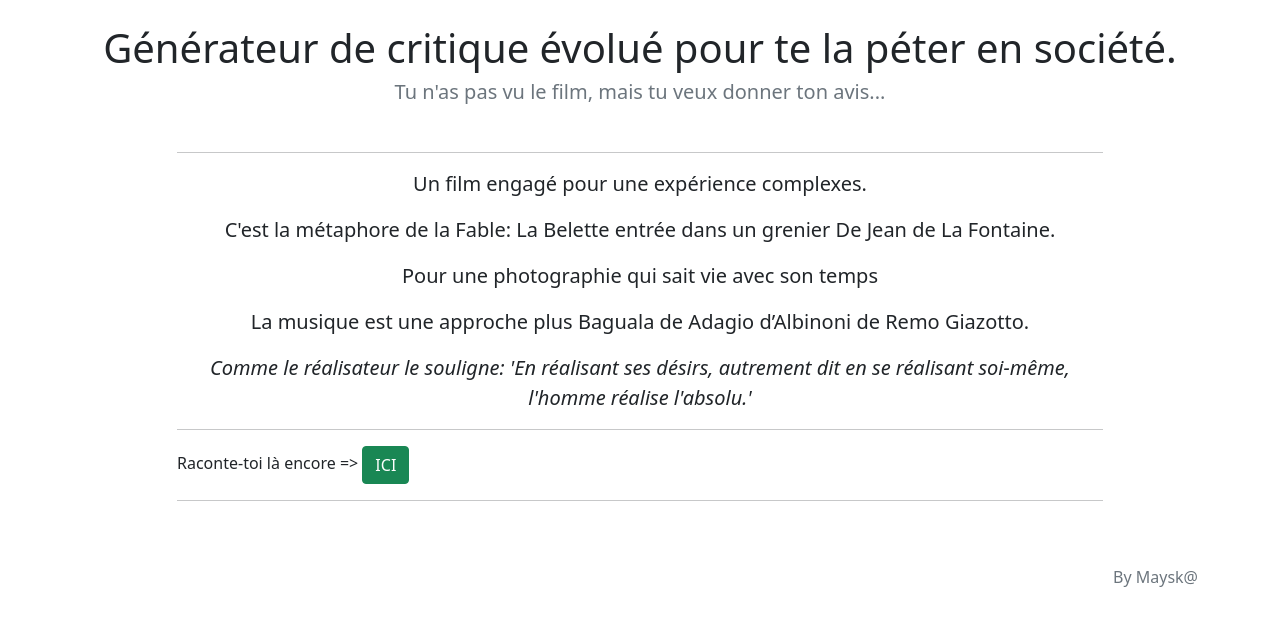
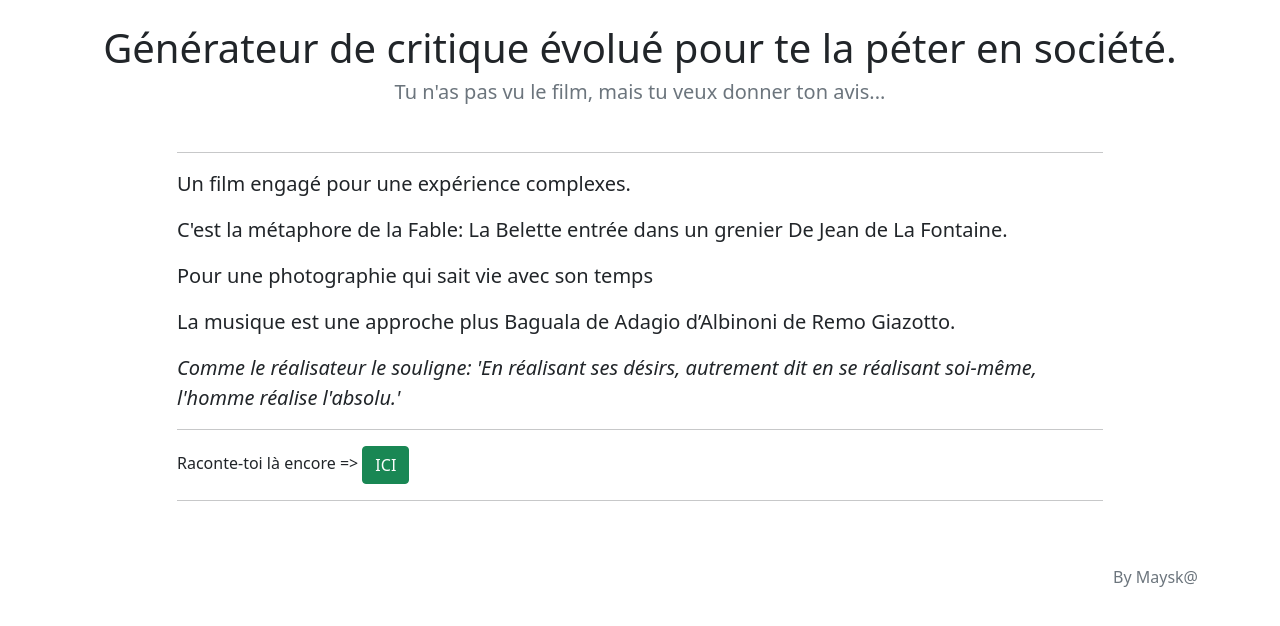
Before and after one commit to Mayska/review_generator, a Next.js app: page / in a window 1280 px wide. Shown: the top 626 px of the page. Built offline with nearby package versions, Linux system fonts and the light colour scheme; a web font is replaced by a local one.

Commit message:
suppr center p

```diff
--- a/pages/index.tsx
+++ b/pages/index.tsx
@@ -440,11 +440,11 @@ export default function Index() {
             <br />
             <hr />
             <form action="/" method="GET">
-              <p className='text-center fs-5'>{firstParagraph}</p>
-              <p className='text-center fs-5'>{secondParagraph}</p>
-              <p className='text-center fs-5'>{thirdParagraph}</p>
-              <p className='text-center fs-5'>{fifthParagraph}</p>
-              <p className='text-center fs-5 fst-italic'>{fourthParagraph}</p>
+              <p className='text fs-5'>{firstParagraph}</p>
+              <p className='text fs-5'>{secondParagraph}</p>
+              <p className='text fs-5'>{thirdParagraph}</p>
+              <p className='text fs-5'>{fifthParagraph}</p>
+              <p className='text fs-5 fst-italic'>{fourthParagraph}</p>
               <hr />
               <label>{porps.label}<button type="submit" className="btn btn-success">{porps.btntext}</button></label>
             </form>
```
